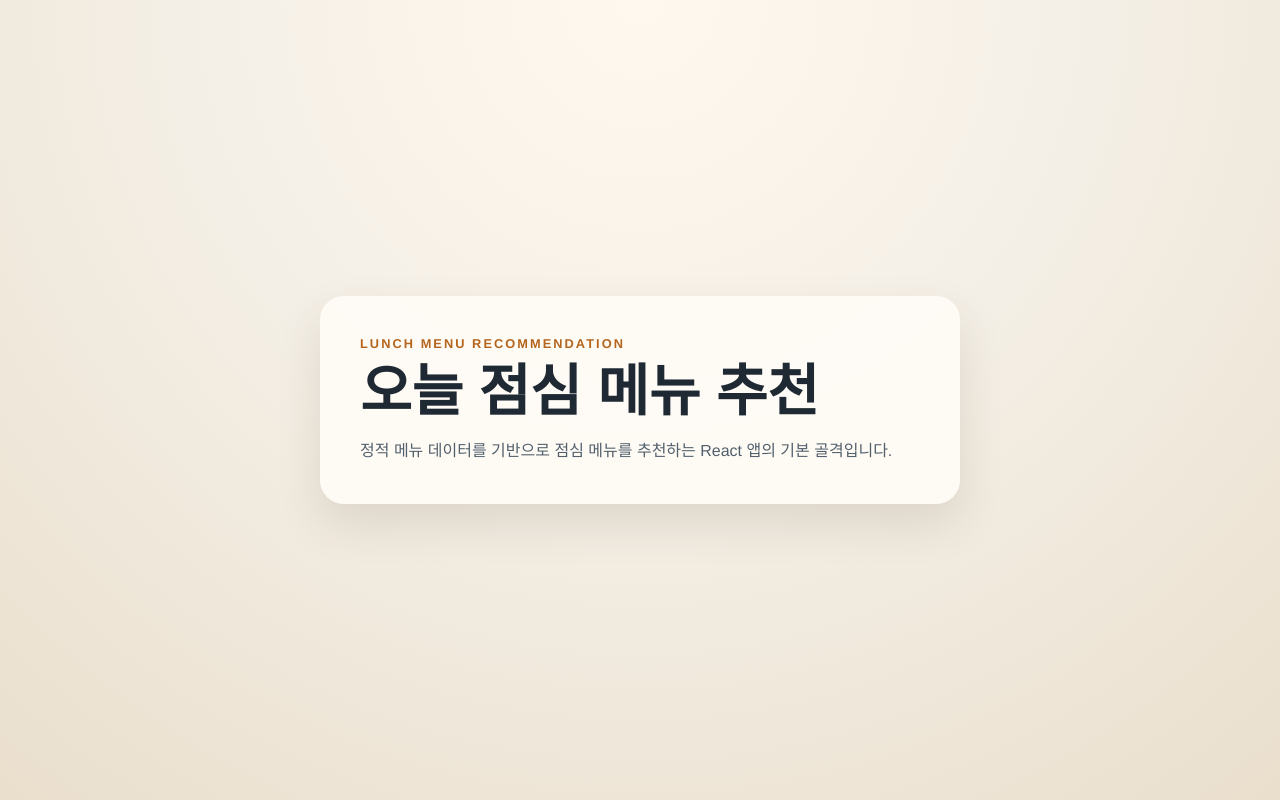
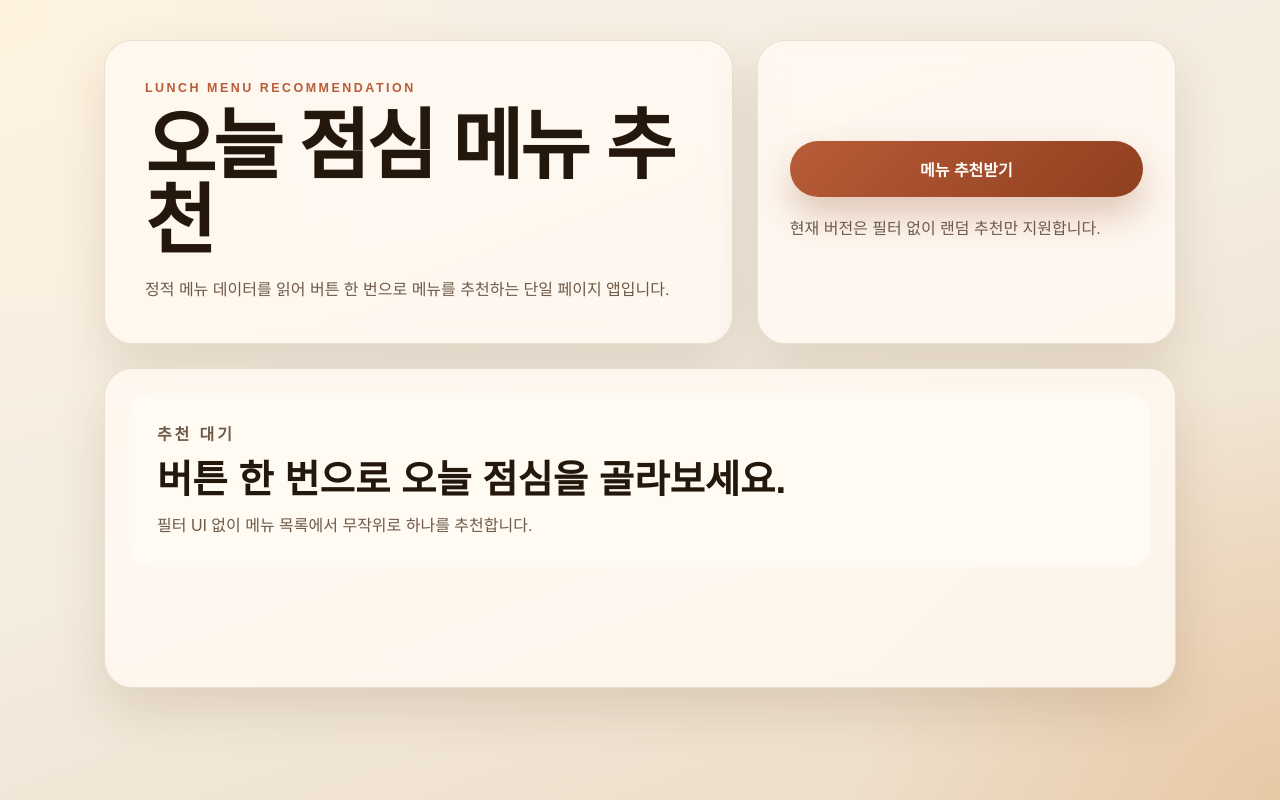
Before and after one commit to gkrtod4477/jummechuuuuu, a React (Create React App) app: page / in a window 1280 px wide. Built offline with nearby package versions, Linux system fonts and the light colour scheme.

Commit message:
feat(app): 점심 메뉴 추천 화면 구현
- 랜덤 추천 상태 관리와 결과 카드 UI 추가
- 이미지 플레이스홀더와 Phase 2 계획 문서 반영

```diff
--- a/src/App.css
+++ b/src/App.css
@@ -1,7 +1,15 @@
 :root {
-  font-family: "Helvetica Neue", Arial, sans-serif;
-  color: #1f2933;
-  background: #f4efe6;
+  font-family: "Pretendard", "Noto Sans KR", "Apple SD Gothic Neo", sans-serif;
+  color: #24170b;
+  background: #f4ecdf;
+  --page-bg: #f4ecdf;
+  --surface: rgba(255, 250, 242, 0.84);
+  --surface-strong: #fffaf2;
+  --stroke: rgba(117, 72, 34, 0.14);
+  --text-muted: #6e5a47;
+  --accent: #b85c38;
+  --accent-strong: #8f3f1f;
+  --shadow: 0 22px 50px rgba(90, 54, 24, 0.14);
 }
 
 * {
@@ -13,7 +21,16 @@ body {
   min-width: 320px;
   min-height: 100vh;
   background:
-    radial-gradient(circle at top, #fff8ef 0%, #f4efe6 45%, #eadfcd 100%);
+    radial-gradient(circle at top left, rgba(255, 243, 222, 0.95), transparent 32%),
+    radial-gradient(circle at bottom right, rgba(223, 168, 110, 0.35), transparent 28%),
+    linear-gradient(160deg, #f9f1e6 0%, #f4ecdf 50%, #ecdac3 100%);
+}
+
+button,
+input,
+textarea,
+select {
+  font: inherit;
 }
 
 #root {
@@ -21,38 +38,194 @@ body {
 }
 
 .app {
+  width: min(1120px, 100%);
+  margin: 0 auto;
+  padding: 40px 24px 56px;
+}
+
+.hero {
   display: grid;
-  place-items: center;
-  min-height: 100vh;
+  grid-template-columns: minmax(0, 1.2fr) minmax(280px, 0.8fr);
+  gap: 24px;
+  align-items: stretch;
+}
+
+.hero-copy,
+.action-panel,
+.result-panel {
+  border: 1px solid var(--stroke);
+  border-radius: 28px;
+  background: var(--surface);
+  backdrop-filter: blur(12px);
+  box-shadow: var(--shadow);
+}
+
+.hero-copy {
+  padding: 40px;
+}
+
+.action-panel {
+  display: grid;
+  align-content: center;
+  gap: 18px;
+  padding: 32px;
+}
+
+.result-panel {
+  margin-top: 24px;
+  min-height: 320px;
   padding: 24px;
 }
 
-.hero {
-  width: min(640px, 100%);
-  padding: 40px;
-  border-radius: 24px;
-  background: rgba(255, 252, 247, 0.9);
-  box-shadow: 0 20px 45px rgba(67, 48, 22, 0.12);
-}
-
 .eyebrow {
-  margin: 0 0 12px;
-  font-size: 0.8rem;
-  font-weight: 700;
-  letter-spacing: 0.16em;
+  margin: 0 0 14px;
+  font-size: 0.78rem;
+  font-weight: 800;
+  letter-spacing: 0.2em;
   text-transform: uppercase;
-  color: #b5651d;
+  color: var(--accent);
 }
 
 .hero h1 {
   margin: 0 0 16px;
-  font-size: clamp(2rem, 6vw, 3.5rem);
-  line-height: 1.05;
+  font-size: clamp(2.3rem, 7vw, 4.8rem);
+  line-height: 0.98;
+  letter-spacing: -0.04em;
 }
 
-.description {
+.description,
+.helper-text,
+.status-card p,
+.card-description {
   margin: 0;
   font-size: 1rem;
-  line-height: 1.6;
-  color: #52606d;
+  line-height: 1.7;
+  color: var(--text-muted);
 }
+
+.recommend-button {
+  border: 0;
+  border-radius: 999px;
+  padding: 16px 20px;
+  font-size: 1rem;
+  font-weight: 800;
+  color: #fffdf8;
+  background: linear-gradient(135deg, var(--accent), var(--accent-strong));
+  box-shadow: 0 18px 36px rgba(144, 63, 31, 0.28);
+  cursor: pointer;
+  transition:
+    transform 180ms ease,
+    box-shadow 180ms ease,
+    opacity 180ms ease;
+}
+
+.recommend-button:hover:not(:disabled) {
+  transform: translateY(-2px);
+  box-shadow: 0 22px 38px rgba(144, 63, 31, 0.34);
+}
+
+.recommend-button:disabled {
+  opacity: 0.55;
+  cursor: not-allowed;
+}
+
+.status-card {
+  display: grid;
+  gap: 10px;
+  min-height: 100%;
+  padding: 28px;
+  border-radius: 24px;
+  background: var(--surface-strong);
+}
+
+.status-card h2,
+.card-body h2 {
+  margin: 0;
+  font-size: clamp(1.6rem, 4vw, 2.4rem);
+  line-height: 1.15;
+}
+
+.status-card-error {
+  background: #fff1eb;
+}
+
+.status-label,
+.card-category {
+  margin: 0;
+  font-size: 0.78rem;
+  font-weight: 800;
+  letter-spacing: 0.18em;
+  text-transform: uppercase;
+  color: var(--accent);
+}
+
+.recommendation-card {
+  display: grid;
+  grid-template-columns: minmax(0, 1fr) minmax(0, 0.9fr);
+  gap: 24px;
+  align-items: stretch;
+}
+
+.card-media {
+  position: relative;
+  min-height: 272px;
+  overflow: hidden;
+  border-radius: 24px;
+  background: linear-gradient(135deg, #f6e7d4, #efc593);
+}
+
+.card-media img {
+  display: block;
+  width: 100%;
+  height: 100%;
+  object-fit: cover;
+}
+
+.image-badge {
+  position: absolute;
+  top: 16px;
+  left: 16px;
+  display: inline-flex;
+  align-items: center;
+  padding: 8px 12px;
+  border-radius: 999px;
+  background: rgba(255, 250, 242, 0.88);
+  color: #684226;
+  font-size: 0.78rem;
+  font-weight: 700;
+}
+
+.card-body {
+  display: grid;
+  align-content: center;
+  gap: 14px;
+  padding: 10px 8px;
+}
+
+@media (max-width: 820px) {
+  .app {
+    padding: 20px 16px 32px;
+  }
+
+  .hero,
+  .recommendation-card {
+    grid-template-columns: 1fr;
+  }
+
+  .hero-copy,
+  .action-panel,
+  .result-panel {
+    border-radius: 22px;
+  }
+
+  .hero-copy,
+  .action-panel,
+  .result-panel,
+  .status-card {
+    padding: 24px;
+  }
+
+  .card-media {
+    min-height: 220px;
+  }
+}
--- a/src/App.js
+++ b/src/App.js
@@ -1,13 +1,145 @@
+import { useEffect, useState } from 'react';
+import RecommendationCard from './components/RecommendationCard';
+import menuData from './data/menus.json';
+
+function isValidMenu(menu) {
+  return (
+    menu &&
+    typeof menu.id === 'string' &&
+    typeof menu.name === 'string' &&
+    typeof menu.category === 'string' &&
+    typeof menu.description === 'string' &&
+    typeof menu.imageUrl === 'string'
+  );
+}
+
+function getRandomMenu(menus, previousMenuId) {
+  if (menus.length === 1) {
+    return menus[0];
+  }
+
+  const nextCandidates = menus.filter((menu) => menu.id !== previousMenuId);
+  const targetMenus = nextCandidates.length > 0 ? nextCandidates : menus;
+  const randomIndex = Math.floor(Math.random() * targetMenus.length);
+
+  return targetMenus[randomIndex];
+}
+
 function App() {
+  const [menus, setMenus] = useState([]);
+  const [selectedMenu, setSelectedMenu] = useState(null);
+  const [status, setStatus] = useState('loading');
+  const [errorMessage, setErrorMessage] = useState('');
+
+  useEffect(() => {
+    if (!Array.isArray(menuData)) {
+      setStatus('error');
+      setErrorMessage('메뉴 데이터를 읽는 형식이 올바르지 않습니다.');
+      return;
+    }
+
+    if (menuData.length === 0) {
+      setMenus([]);
+      setStatus('empty');
+      return;
+    }
+
+    if (!menuData.every(isValidMenu)) {
+      setStatus('error');
+      setErrorMessage('메뉴 데이터에 필수 항목이 누락되었습니다.');
+      return;
+    }
+
+    setMenus(menuData);
+    setStatus('idle');
+  }, []);
+
+  const handleRecommendClick = () => {
+    if (menus.length === 0) {
+      setStatus('empty');
+      setSelectedMenu(null);
+      return;
+    }
+
+    const nextMenu = getRandomMenu(menus, selectedMenu?.id);
+
+    setSelectedMenu(nextMenu);
+    setStatus('ready');
+  };
+
+  const renderResult = () => {
+    if (status === 'loading') {
+      return (
+        <div className="status-card">
+          <p className="status-label">데이터 준비 중</p>
+          <h2>메뉴 목록을 불러오는 중입니다.</h2>
+          <p>정적 JSON 데이터를 확인한 뒤 추천을 시작합니다.</p>
+        </div>
+      );
+    }
+
+    if (status === 'error') {
+      return (
+        <div className="status-card status-card-error">
+          <p className="status-label">데이터 오류</p>
+          <h2>추천을 진행할 수 없습니다.</h2>
+          <p>{errorMessage}</p>
+        </div>
+      );
+    }
+
+    if (status === 'empty') {
+      return (
+        <div className="status-card">
+          <p className="status-label">메뉴 없음</p>
+          <h2>추천할 메뉴가 아직 없습니다.</h2>
+          <p>`src/data/menus.json`에 메뉴를 추가하면 바로 추천할 수 있습니다.</p>
+        </div>
+      );
+    }
+
+    if (status === 'ready' && selectedMenu) {
+      return <RecommendationCard menu={selectedMenu} />;
+    }
+
+    return (
+      <div className="status-card">
+        <p className="status-label">추천 대기</p>
+        <h2>버튼 한 번으로 오늘 점심을 골라보세요.</h2>
+        <p>필터 UI 없이 메뉴 목록에서 무작위로 하나를 추천합니다.</p>
+      </div>
+    );
+  };
+
   return (
     <main className="app">
       <section className="hero">
-        <p className="eyebrow">Lunch Menu Recommendation</p>
-        <h1>오늘 점심 메뉴 추천</h1>
-        <p className="description">
-          정적 메뉴 데이터를 기반으로 점심 메뉴를 추천하는 React 앱의 기본
-          골격입니다.
-        </p>
+        <div className="hero-copy">
+          <p className="eyebrow">Lunch Menu Recommendation</p>
+          <h1>오늘 점심 메뉴 추천</h1>
+          <p className="description">
+            정적 메뉴 데이터를 읽어 버튼 한 번으로 메뉴를 추천하는 단일 페이지
+            앱입니다.
+          </p>
+        </div>
+
+        <div className="action-panel">
+          <button
+            className="recommend-button"
+            type="button"
+            onClick={handleRecommendClick}
+            disabled={status === 'loading' || status === 'error'}
+          >
+            메뉴 추천받기
+          </button>
+          <p className="helper-text">
+            현재 버전은 필터 없이 랜덤 추천만 지원합니다.
+          </p>
+        </div>
+      </section>
+
+      <section className="result-panel" aria-live="polite">
+        {renderResult()}
       </section>
     </main>
   );
--- /dev/null
+++ b/src/components/RecommendationCard.js
@@ -0,0 +1,35 @@
+import { useEffect, useState } from 'react';
+import placeholderImage from '../assets/menu-placeholder.svg';
+
+function RecommendationCard({ menu }) {
+  const [imageFailed, setImageFailed] = useState(false);
+
+  useEffect(() => {
+    setImageFailed(false);
+  }, [menu.id, menu.imageUrl]);
+
+  return (
+    <article className="recommendation-card">
+      <div className="card-media">
+        <img
+          src={imageFailed ? placeholderImage : menu.imageUrl}
+          alt={`${menu.name} 메뉴 이미지`}
+          onError={() => setImageFailed(true)}
+        />
+        {imageFailed ? (
+          <span className="image-badge">이미지 대체 표시</span>
+        ) : (
+          <span className="image-badge">추천 메뉴</span>
+        )}
+      </div>
+
+      <div className="card-body">
+        <p className="card-category">{menu.category}</p>
+        <h2>{menu.name}</h2>
+        <p className="card-description">{menu.description}</p>
+      </div>
+    </article>
+  );
+}
+
+export default RecommendationCard;
```
Also changed, not shown: src/assets/menu-placeholder.svg (added), 1 other file (tests, documents, lock files or other folders).
